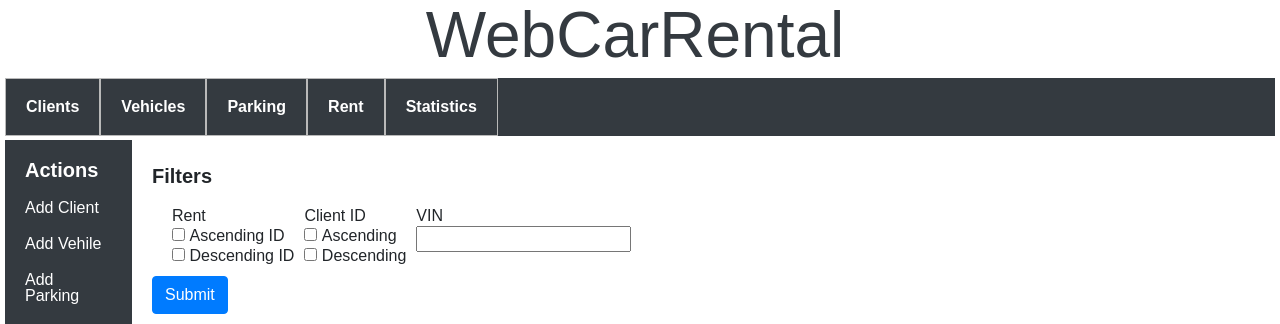
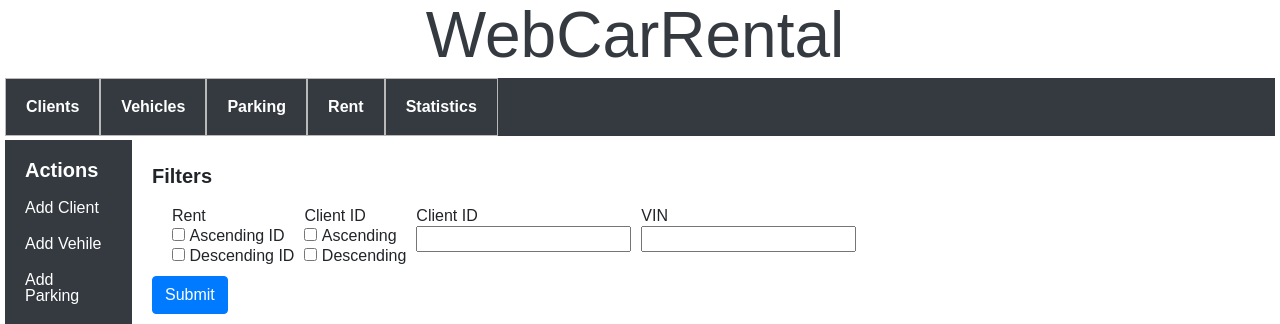
Before and after one commit to dany0k/web_car_rental, a Flask app: page /rents in a window 1280 px wide. Shown: the top 324 px of the page. Run offline with Flask 3, Linux system fonts and the light colour scheme; data comes from the database, SQL or seed files in the repository; some libraries are stand-ins or nearby versions.

Commit message:
Add serch by client_id in rents

```diff
--- a/app.py
+++ b/app.py
@@ -173,6 +173,13 @@ def check_status_rent_vin(selection):
         RentsForm.set_status_rent_vin(RentsForm, '0')
     else:
         RentsForm.set_status_rent_vin(RentsForm, '1')
+
+
+def check_status_serch_client_id(selection):
+    if selection == '':
+        RentsForm.set_status_serch_client_id(RentsForm, '0')
+    else:
+        RentsForm.set_status_serch_client_id(RentsForm, '1')
 
 
 # Clients
@@ -523,11 +530,13 @@ def rents():
     select_rent = form.select_rent.data
     select_client_id = form.select_client_id.data
     serch_vin = form.serch_vin.data
+    serch_client_id = form.serch_client_id.data
     if request.method == 'POST':
         page = 1
         check_status_rent(select_rent)
         check_status_client_id(select_client_id)
-        check_status_vin(serch_vin)
+        check_status_rent_vin(serch_vin)
+        check_status_serch_client_id(serch_client_id)
 
     if RentsForm.status_rent == '0':
         form.select_rent.data = []
@@ -547,6 +556,8 @@ def rents():
         rents = rents.order_by(desc(Rent.client_id))
         form.select_client_id.data = ['2']
 
+    if serch_client_id:
+        rents = rents.filter(Rent.client_id == serch_client_id)
     if serch_vin:
         rents = rents.filter(Rent.vin_number == serch_vin)
     return render_template(
--- a/forms.py
+++ b/forms.py
@@ -269,9 +269,14 @@ class RentsForm(FlaskForm):
         label='VIN'
     )
 
+    serch_client_id = StringField(
+        label='Client ID'
+    )
+
     submit = SubmitField(label=('Submit'))
     status_rent = 0
     status_client_id = 0
+    status_serch_client_id = 0
     status_vin = 0
 
 
@@ -285,6 +290,10 @@ class RentsForm(FlaskForm):
 
     def set_status_rent_vin(self, val):
         self.status_vin = val
+
+
+    def set_status_serch_client_id(self, val):
+        self.status_serch_client_id = val
 
 
 class CreateRentForm(FlaskForm):
--- a/templates/rent/rents.html
+++ b/templates/rent/rents.html
@@ -17,6 +17,11 @@
                         {{ form.select_client_id.label }}
                         <br>
                         {{ form.select_client_id }}
+                    </li>
+                    <li style="margin-left: 10px;">
+                        {{ form.serch_client_id.label }}
+                        <br>
+                        {{ form.serch_client_id }}
                     </li>
                     <li style="margin-left: 10px;">
                         {{ form.serch_vin.label }}
```
